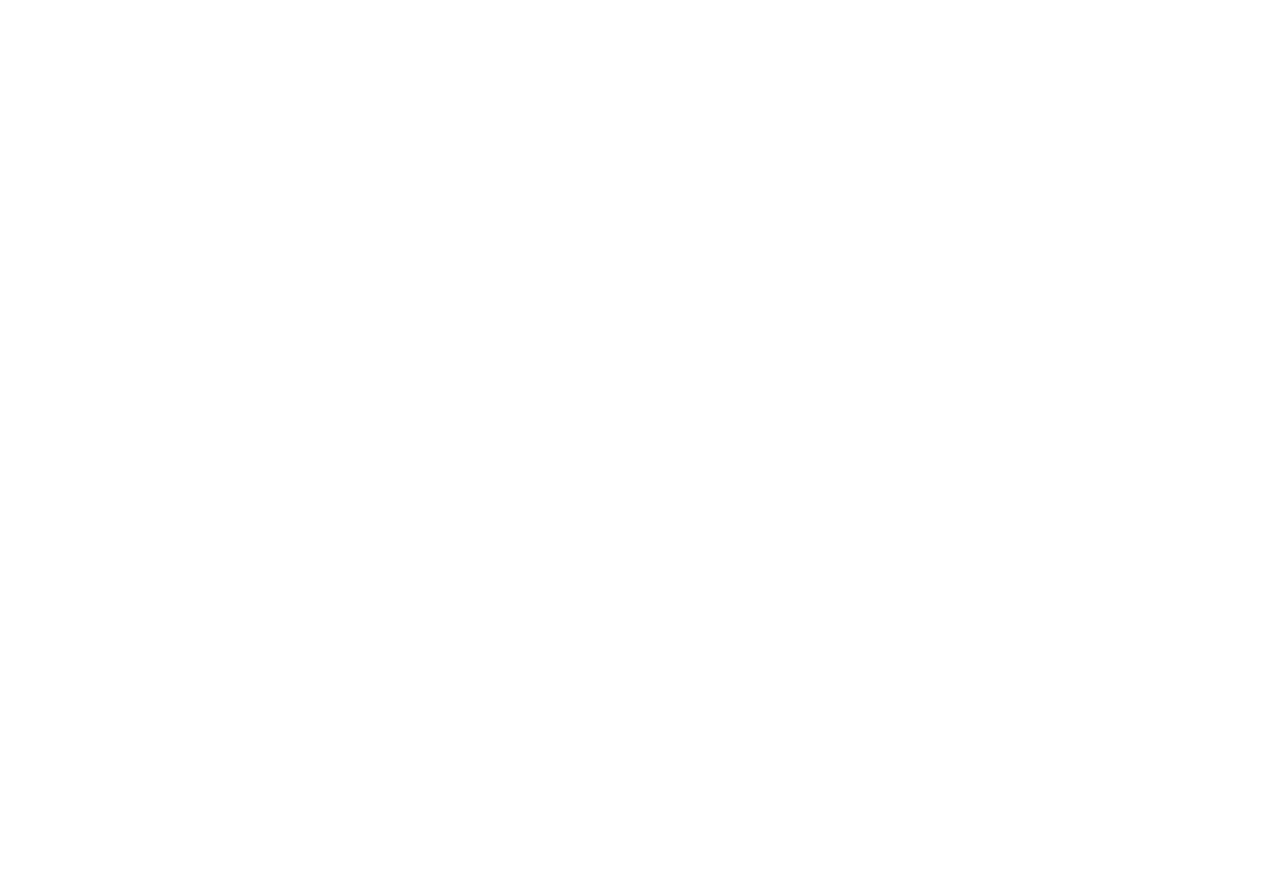
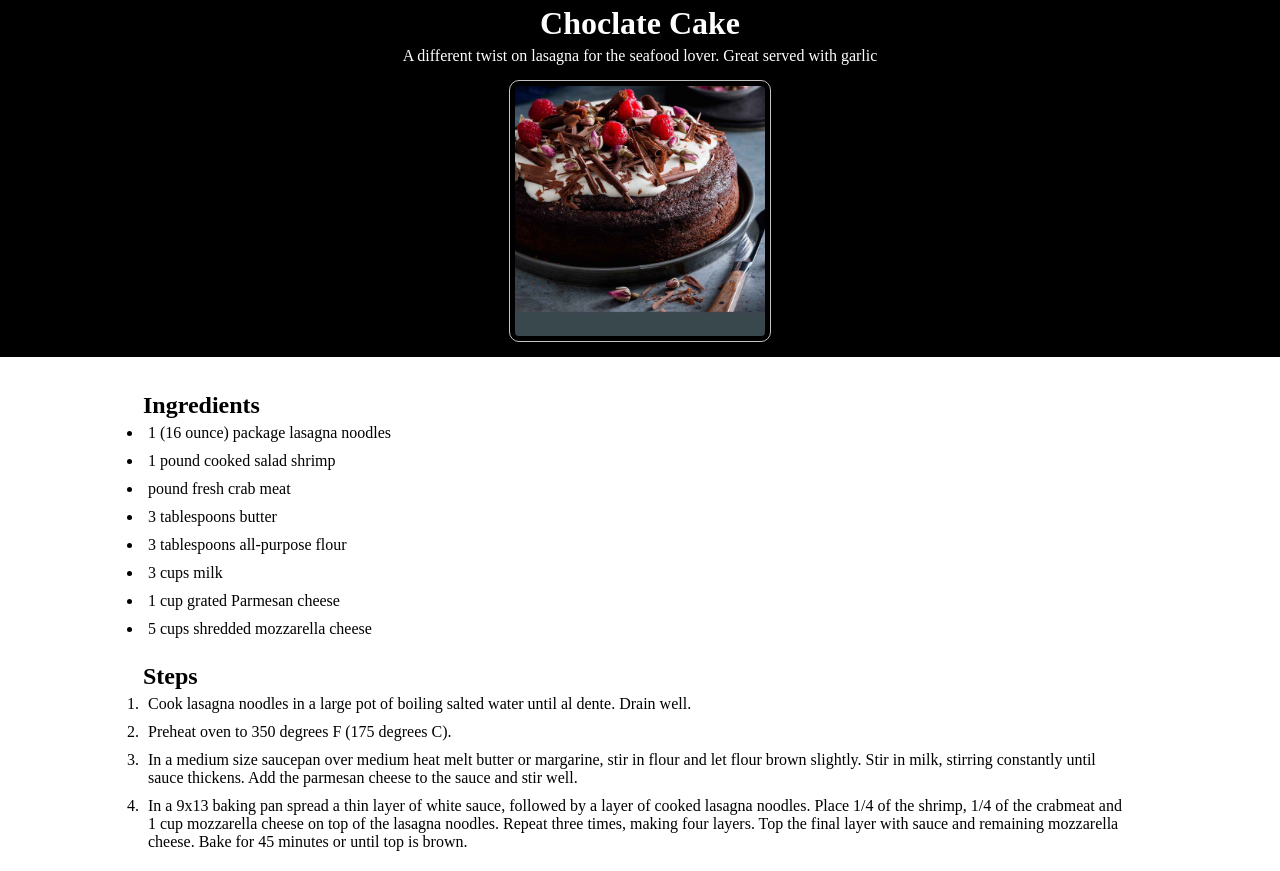
Before and after one commit to KarthikRaja1388/odin-recipes, a plain HTML site: page recipes/choclate_cake.html in a window 1280 px wide. Before the commit the page ends 800 px from the top, so only its background shows below. Drawn offline with Linux system fonts and the light colour scheme.

```diff
--- a/css/index.css
+++ b/css/index.css
@@ -8,12 +8,8 @@ body{
 }
 .hero{
     width: 100%;
-    height: 500px;
-    background-image: url("../img/chef.jpeg");
-    background-repeat: no-repeat;
-    background-size: cover;
-    background-position: center;
-    background-color: rgba(0, 0, 0, 0.2);
+    height: 100px;
+    background-color: rgba(0, 0, 0);
     display: flex;
     justify-content: center;
     align-items: center;
@@ -24,7 +20,6 @@ header h1{
     padding: 10px;
     color: #ffffff;
     text-align: center;
-    background-color: rgba(0, 0, 0, 0.5);
     font-size: 50px;
 }
 
@@ -38,7 +33,8 @@ header h1{
     margin: auto;
     display: flex;
     flex-wrap: wrap;
-
+    justify-content: center;
+    align-items: center;
 
 }
 
@@ -51,10 +47,9 @@ header h1{
 ul li a{
     text-decoration: none;
     color: #fff;
-    display: inline;
 }
-ul li figure{
-    display: inline;
+ul li a figure{
+    margin: 0;
 }
 ul li figcaption{
     width: 350px;
--- /dev/null
+++ b/css/recipe.css
@@ -0,0 +1,42 @@
+*{
+    margin: 0;
+    padding: 0;
+}
+
+header{
+    width: 100%;
+    display: flex;
+    flex-direction: column;
+    justify-content: center;
+    align-items: center;
+    background-color: rgba(0, 0, 0);
+    color: #ffffff;
+    padding: 5px 0px;
+}
+.wrapper{
+    width: 80%;
+    margin: auto;
+}
+img{
+    padding: 5px;
+    border-radius: 10px;
+    border: 1px solid #c3c3c3;
+    margin: 10px;
+
+}
+section{
+    padding: 5px;
+    margin: 10px;
+}
+li{
+    padding: 5px;
+}
+p{
+    padding: 5px;
+}
+.title{
+    display: flex;
+    flex-direction: column;
+    justify-content: center;
+    align-items: center;
+}
--- a/recipes/choclate_cake.html
+++ b/recipes/choclate_cake.html
@@ -4,9 +4,41 @@
     <meta charset="UTF-8">
     <meta http-equiv="X-UA-Compatible" content="IE=edge">
     <meta name="viewport" content="width=device-width, initial-scale=1.0">
-    <title>Odin recipes - Choclate cake</title>
+    <link rel="stylesheet" href="../css/recipe.css">
+    <title>Odin recipes - Lasanga</title>
 </head>
 <body>
+    <header>
+        <h1>Choclate Cake</h1>
+        <p>A different twist on lasagna for the seafood lover. Great served with garlic </p>
+        <img src="../img/choclate_cake.jpeg" alt="Image of seafood lasanga" width="250" height="250">
 
+    </header>
+    <div class="wrapper">
+        <section class="title">
+        </section>
+        <section>
+            <h2>Ingredients</h2>
+            <ul>
+                <li>1 (16 ounce) package lasagna noodles</li>
+                <li>1 pound cooked salad shrimp</li>
+                <li>pound fresh crab meat</li>
+                <li>3 tablespoons butter</li>
+                <li>3 tablespoons all-purpose flour</li>
+                <li>3 cups milk</li>
+                <li>1 cup grated Parmesan cheese</li>
+                <li>5 cups shredded mozzarella cheese </li>
+            </ul>
+        </section>
+        <section>
+            <h2>Steps</h2>
+            <ol>
+                <li>Cook lasagna noodles in a large pot of boiling salted water until al dente. Drain well.</li>
+                <li>Preheat oven to 350 degrees F (175 degrees C).</li>
+                <li>In a medium size saucepan over medium heat melt butter or margarine, stir in flour and let flour brown slightly. Stir in milk, stirring constantly until sauce thickens. Add the parmesan cheese to the sauce and stir well.</li>
+                <li>In a 9x13 baking pan spread a thin layer of white sauce, followed by a layer of cooked lasagna noodles. Place 1/4 of the shrimp, 1/4 of the crabmeat and 1 cup mozzarella cheese on top of the lasagna noodles. Repeat three times, making four layers. Top the final layer with sauce and remaining mozzarella cheese. Bake for 45 minutes or until top is brown.</li>
+            </ol>
+        </section>
+    </div>
 </body>
 </html>
```
Also changed, not shown: index.html (+1 -1 lines), recipes/lasanga.html (+14 -3 lines).
